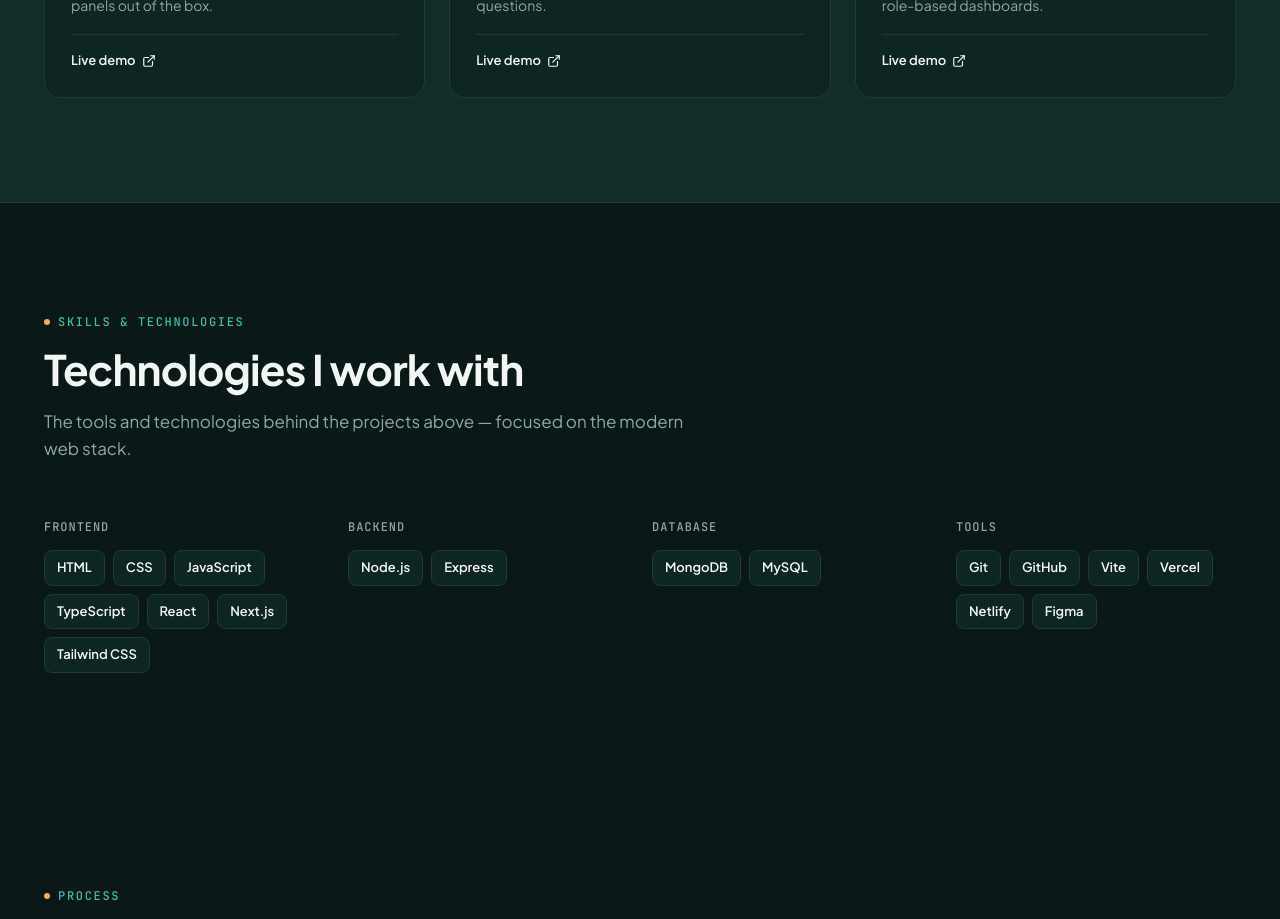
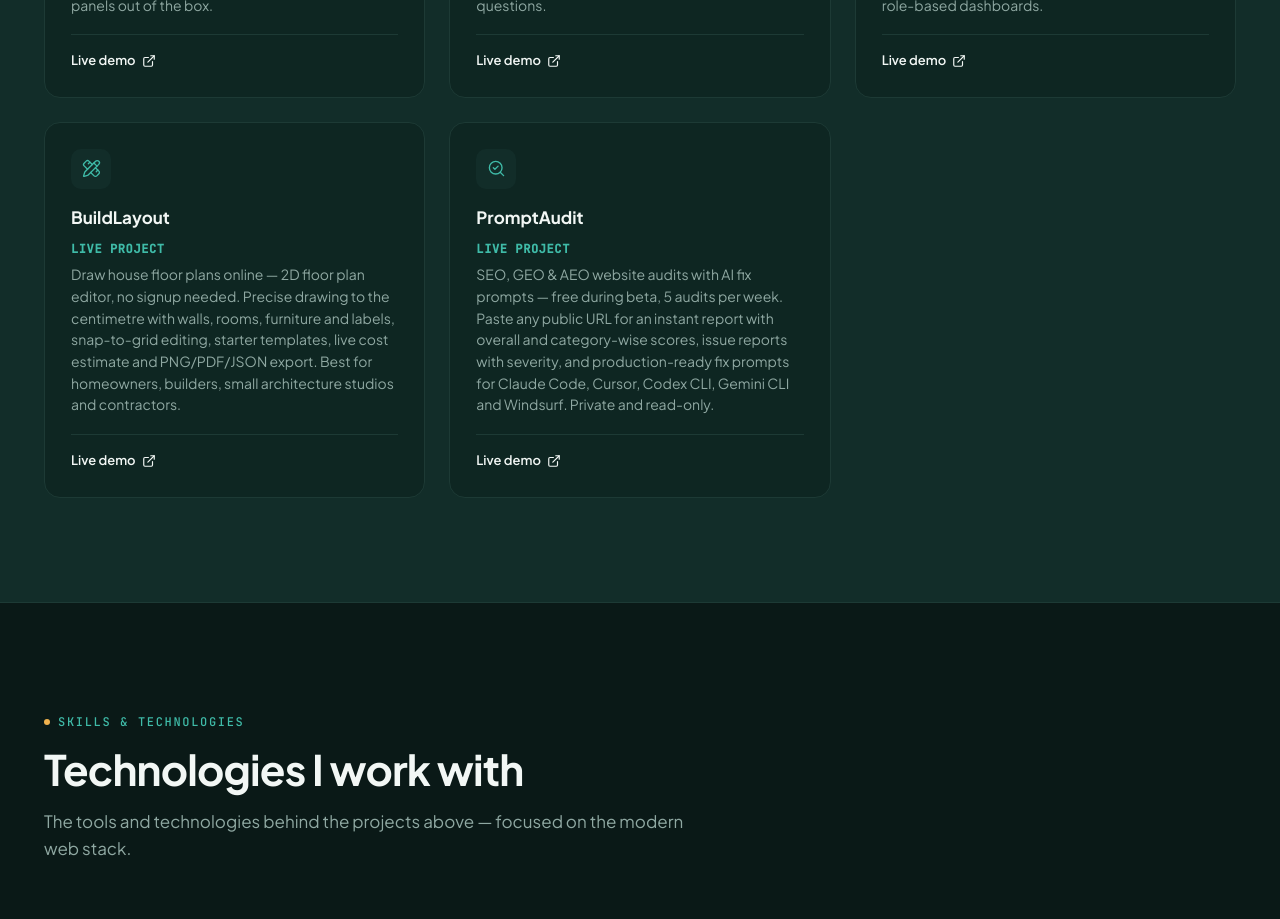
Before and after one commit to FaizyabHussain07/Faizyab-Hussain, a React (Vite) app: page / in a window 1280 px wide. Shown: the part 6880-7799 px from the top of the page. Built offline with nearby package versions, Linux system fonts and the light colour scheme.

Commit message:
add two project

```diff
--- a/src/data/portfolio.js
+++ b/src/data/portfolio.js
@@ -19,6 +19,8 @@
   Rocket,
   Brain,
   Stethoscope,
+  PencilRuler,
+  SearchCheck,
 } from 'lucide-react'
 
 /* ============================================================
@@ -213,6 +215,20 @@
     live: 'https://clinic-flow-managemnet.vercel.app/',
     github: null,
   },
+  {
+    icon: PencilRuler,
+    title: 'BuildLayout',
+    desc: 'Draw house floor plans online — 2D floor plan editor, no signup needed. Precise drawing to the centimetre with walls, rooms, furniture and labels, snap-to-grid editing, starter templates, live cost estimate and PNG/PDF/JSON export. Best for homeowners, builders, small architecture studios and contractors.',
+    live: 'https://buildplan-studio-web.lovable.app/',
+    github: null,
+  },
+  {
+    icon: SearchCheck,
+    title: 'PromptAudit',
+    desc: 'SEO, GEO & AEO website audits with AI fix prompts — free during beta, 5 audits per week. Paste any public URL for an instant report with overall and category-wise scores, issue reports with severity, and production-ready fix prompts for Claude Code, Cursor, Codex CLI, Gemini CLI and Windsurf. Private and read-only.',
+    live: 'https://prompt-audit.lovable.app/',
+    github: null,
+  },
 ]
 
 export const PROCESS = [
```
